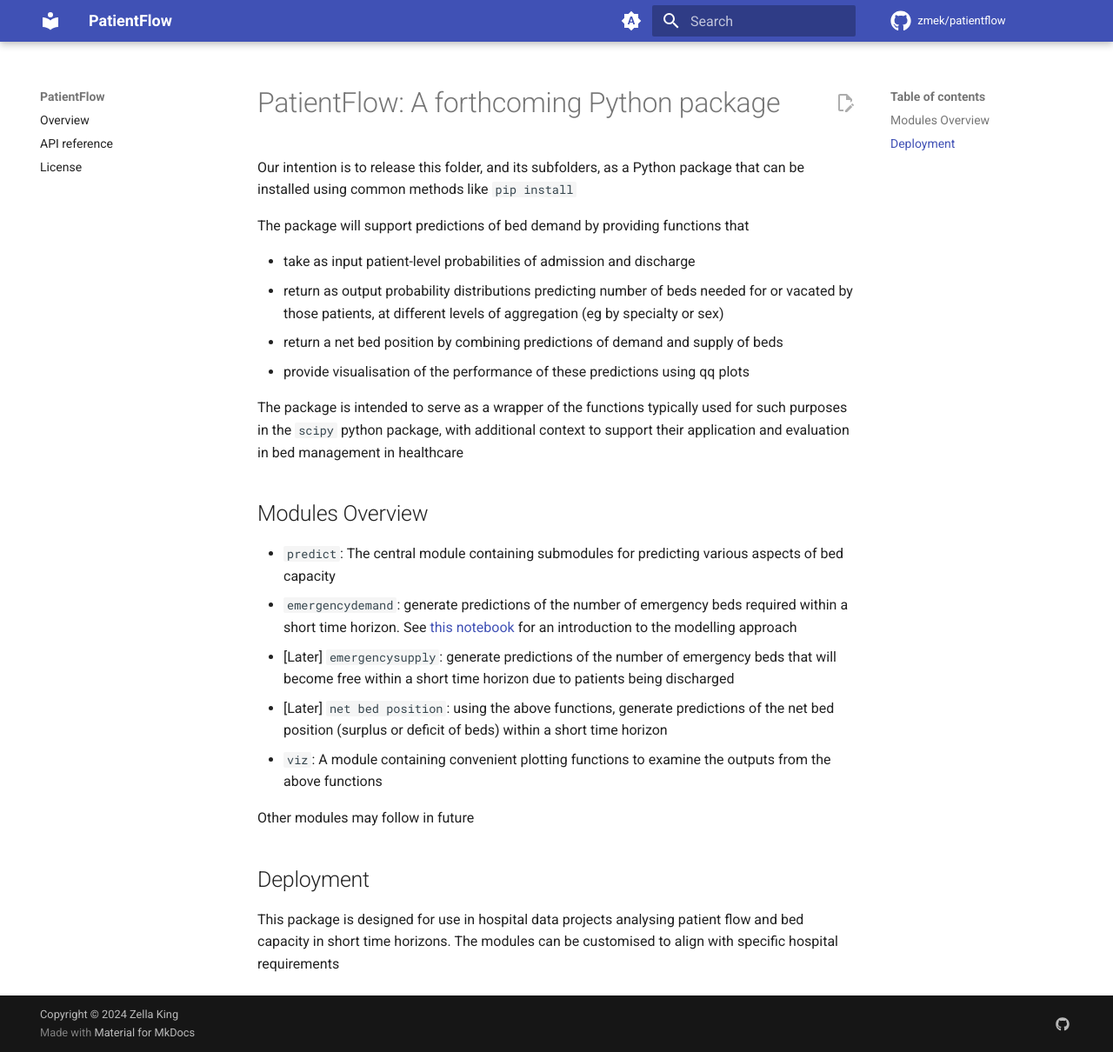
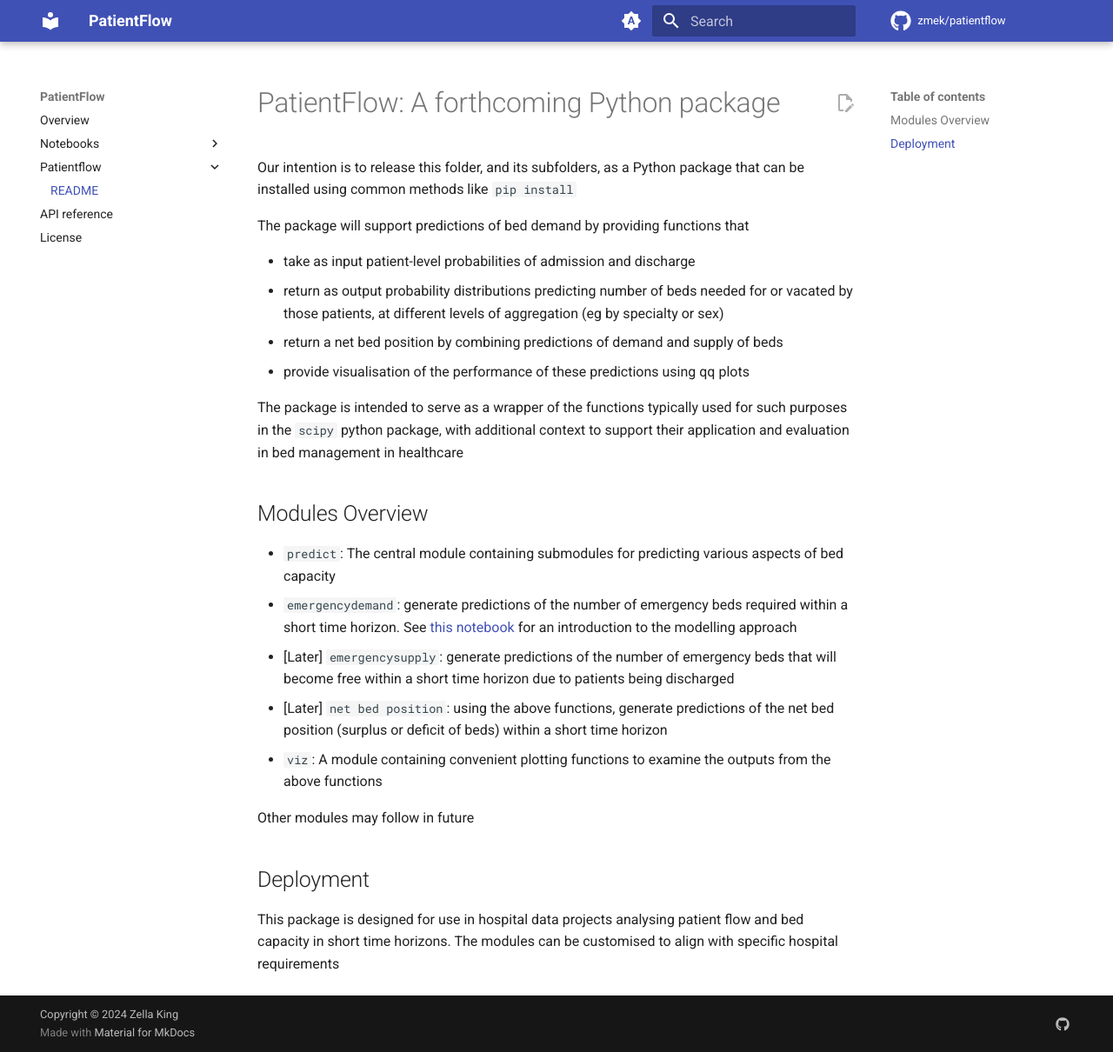
Before and after one commit to zmek/patientflow, an MkDocs documentation site: the page built from docs/src/patientflow/README.md, in a window 1280 px wide and 1210 px high. Shown: the whole window at 87% size. Built offline with MkDocs 1.6.1 and Material for MkDocs 9.7.7, drawn with Linux system fonts in a browser that asks for light colours; comment, search, counter and statistics services are not loaded.

Commit message:
fix format

```diff
--- a/mkdocs.yml
+++ b/mkdocs.yml
@@ -35,6 +35,10 @@
 
 nav:
   - Overview: index.md
+  - Notebooks:
+      - README: notebooks/README.md
+  - Patientflow:
+      - README: src/patientflow/README.md
   - API reference: api.md
   - License: LICENSE.md
 
```
Also changed, not shown: docs/api.md (+2 -0 lines).
